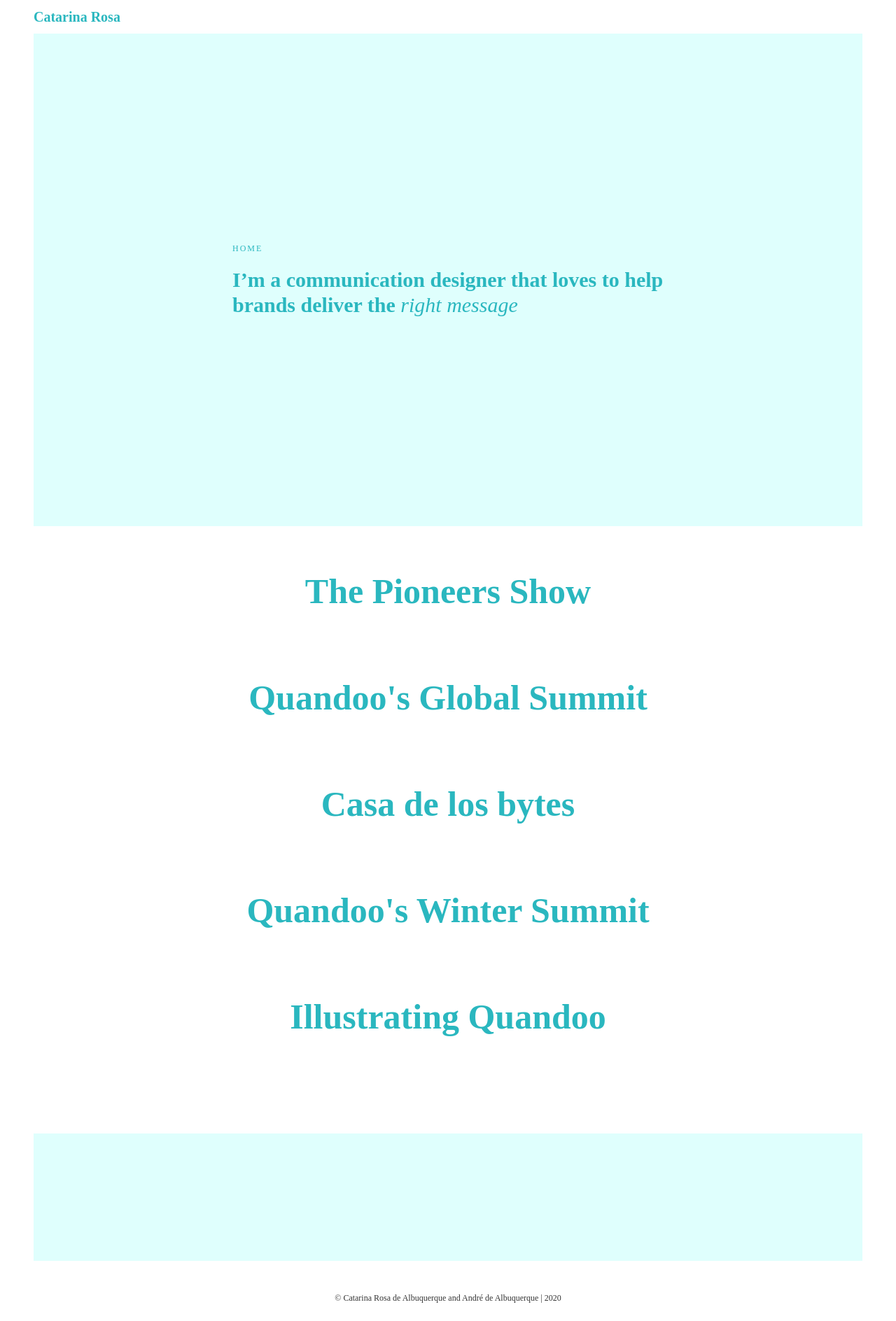
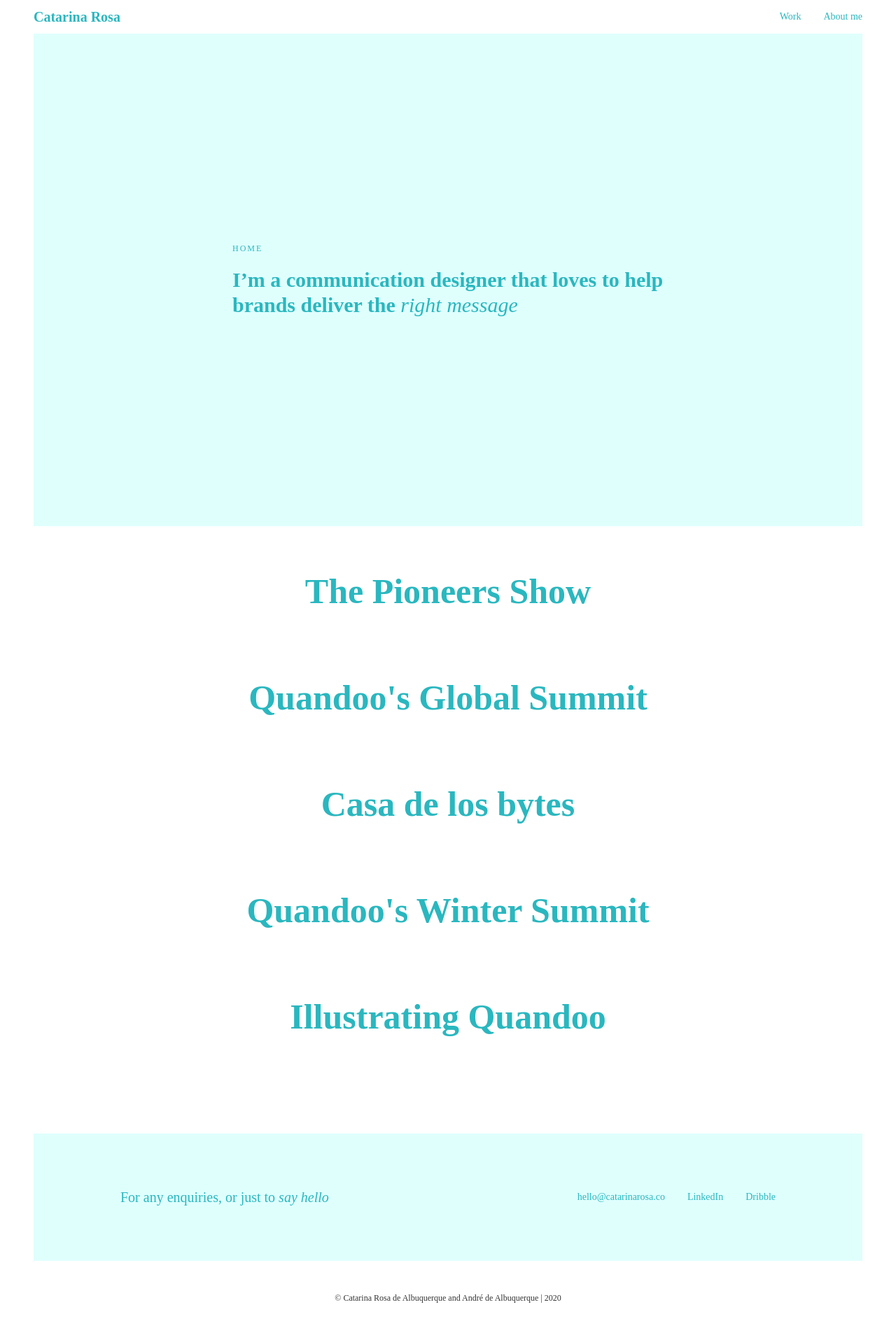
Before and after one commit to itstheandre/designers-portfolio, a Gatsby site: page / in a window 1280 px wide. Shown: the whole page at 70% size. Built offline with nearby package versions, Linux system fonts and the light colour scheme; Gatsby itself is replaced by a stand-in of ours.

Commit message:
Before fonts

```diff
--- a/src/components/Footer.js
+++ b/src/components/Footer.js
@@ -2,7 +2,21 @@ import React from "react"
 import styled from "styled-components"
 
 const Footer = () => {
-  return <FooterStyle className="fw">{/*  */}</FooterStyle>
+  return (
+    <FooterStyle className="fw">
+      <div className="innerFw">
+        <div className="h3">
+          For any enquiries, or just to{" "}
+          <span className="italic">say hello</span>
+        </div>
+        <ul className="contactLinks">
+          <li>hello@catarinarosa.co</li>
+          <li>LinkedIn</li>
+          <li>Dribble</li>
+        </ul>
+      </div>
+    </FooterStyle>
+  )
 }
 
 export default Footer
@@ -11,4 +25,23 @@ const FooterStyle = styled.footer`
   background: var(--lightBlue);
   height: 18.2rem;
   margin: 0 auto 4.4rem;
+  color: var(--blue);
+
+  .innerFw {
+    display: flex;
+    align-items: center;
+    justify-content: space-between;
+    height: 100%;
+
+    .contactLinks {
+      list-style-type: none;
+      display: grid;
+      align-items: center;
+      grid-template-columns: repeat(3, auto);
+      grid-gap: 3.2rem;
+      li {
+        font-size: 1.4rem;
+      }
+    }
+  }
 `
--- a/src/components/navigation/Nav.jsx
+++ b/src/components/navigation/Nav.jsx
@@ -1,14 +1,76 @@
-import React from "react"
+import React, { useState } from "react"
 import styled from "styled-components"
 import { screenConst } from "../../utils/styleConst"
+import { Link } from "gatsby"
 
 const Nav = () => {
+  const [open, setOpen] = useState(false)
+
   return (
     <NavBar className="fw">
       <h2 className="name">Catarina Rosa</h2>
+      <div className="menu-links">
+        <ul>
+          <Link to="/work">
+            <li>Work</li>
+          </Link>
+          <Link to="/about">
+            <li>About me</li>
+          </Link>
+        </ul>
+        <Burger open={open} onClick={() => setOpen(!open)}>
+          <div />
+          <div />
+          <div />
+        </Burger>
+      </div>
     </NavBar>
   )
 }
+
+const Burger = styled.button`
+  position: relative;
+  display: flex;
+  flex-direction: column;
+  justify-content: space-around;
+  width: 2rem;
+  height: 2rem;
+  background: transparent;
+  border: none;
+  cursor: pointer;
+  padding: 0;
+  z-index: 10;
+  display: none;
+
+  @media (${screenConst.lapMin}) {
+    display: flex;
+    /* display: block; */
+  }
+
+  div {
+    width: 2rem;
+    height: 0.25rem;
+    /* background: ${({ open }) => (open ? "#0D0C1D" : "#EFFFFA")}; */
+    background: var(--blue);
+    border-radius: 10px;
+    transition: all 0.3s linear;
+    position: relative;
+    transform-origin: 1px;
+    /* background-color: #003157; */
+    :first-child {
+      transform: ${({ open }) => (open ? "rotate(45deg)" : "rotate(0)")};
+    }
+
+    :nth-child(2) {
+      opacity: ${({ open }) => (open ? "0" : "1")};
+      transform: ${({ open }) => (open ? "translateX(20px)" : "translateX(0)")};
+    }
+
+    :nth-child(3) {
+      transform: ${({ open }) => (open ? "rotate(-45deg)" : "rotate(0)")};
+    }
+  }
+`
 
 export default Nav
 
@@ -16,6 +78,26 @@ const NavBar = styled.nav`
   height: 48px;
   display: flex;
   align-items: center;
+  justify-content: space-between;
+
+  ul {
+    list-style-type: none;
+    display: grid;
+    grid-template-columns: auto auto;
+    grid-gap: 3.2rem;
+
+    @media (${screenConst.lapMin}) {
+      display: none;
+    }
+
+    a {
+      text-decoration: none;
+      font-size: 1.4rem;
+      color: var(--blue);
+    }
+    li {
+    }
+  }
 
   @media (${screenConst.tabMin}) {
     height: 36px;
--- a/src/pages/index.js
+++ b/src/pages/index.js
@@ -34,13 +34,13 @@ const IndexPage = () => (
         <div className="sections">Home</div>
         <h1 className="h1">
           I’m a communication designer that loves to help brands deliver the{" "}
-          <span className="h2">right message</span>
+          <span className="h2 italic">right message</span>
         </h1>
       </header>
     </IndexBlock>
     <ProjectSection>
       {MockData.map(el => (
-        <Project className="projectFont">
+        <Project key={el.title} className="projectFont">
           <>
             <h2>{el.title}</h2>
             <p className="sections">{el.type}</p>
--- a/src/styles/GlobalStyles.js
+++ b/src/styles/GlobalStyles.js
@@ -26,6 +26,8 @@ export default createGlobalStyle`
 
    .innerFw {
       width:100%;
+      max-width:${screenConst.bigMax};
+      margin:0 auto;
    }
 
    .fw {
@@ -56,9 +58,16 @@ export default createGlobalStyle`
    }
 
    .h2 {
-      font-style: italic;
       font-size: 3rem;
       font-weight:normal;
+   }
+
+   .italic {
+      font-style:italic;
+   }
+
+   .h3 {
+      font-size:2rem;
    }
 
 
```
